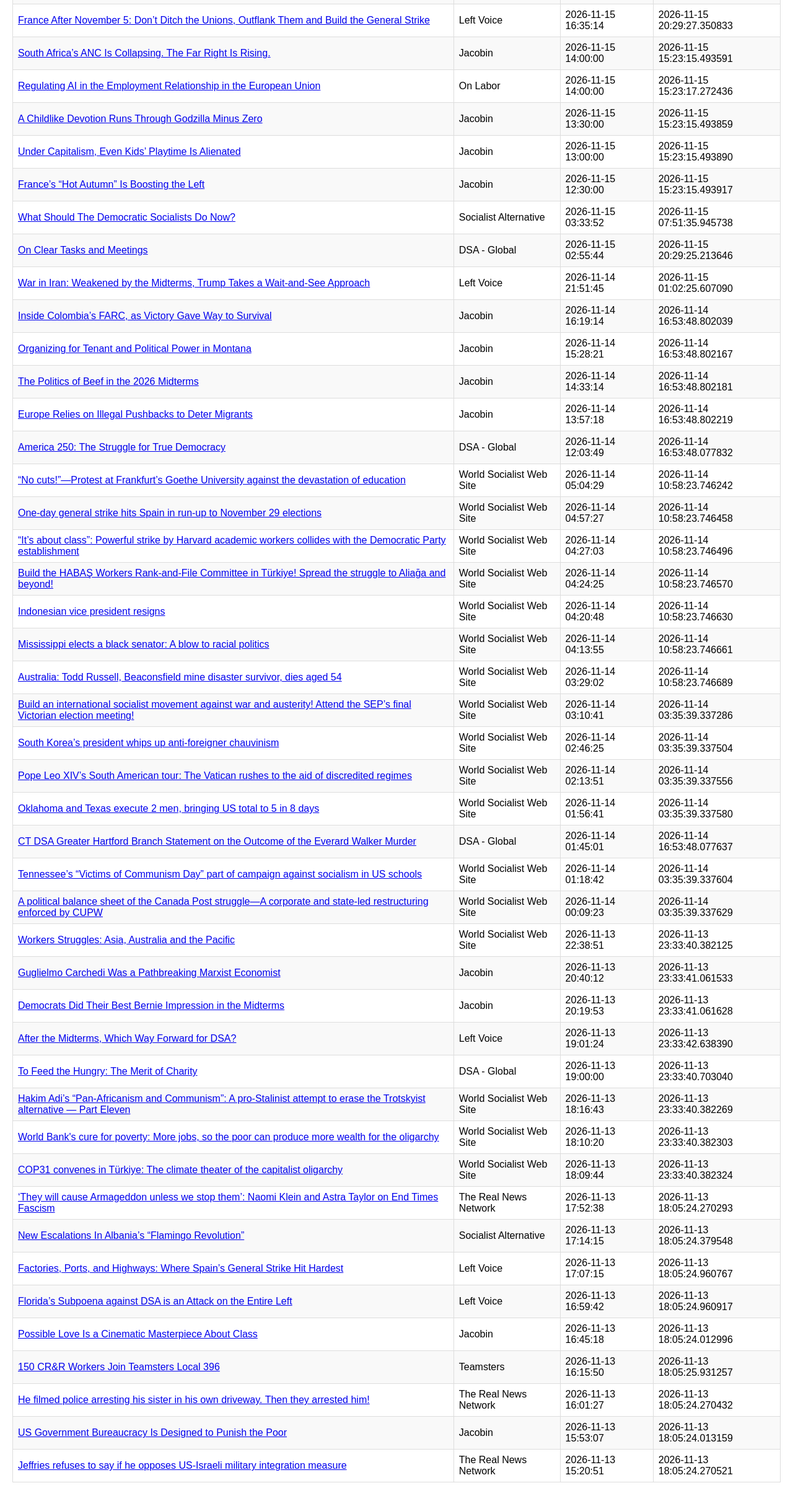
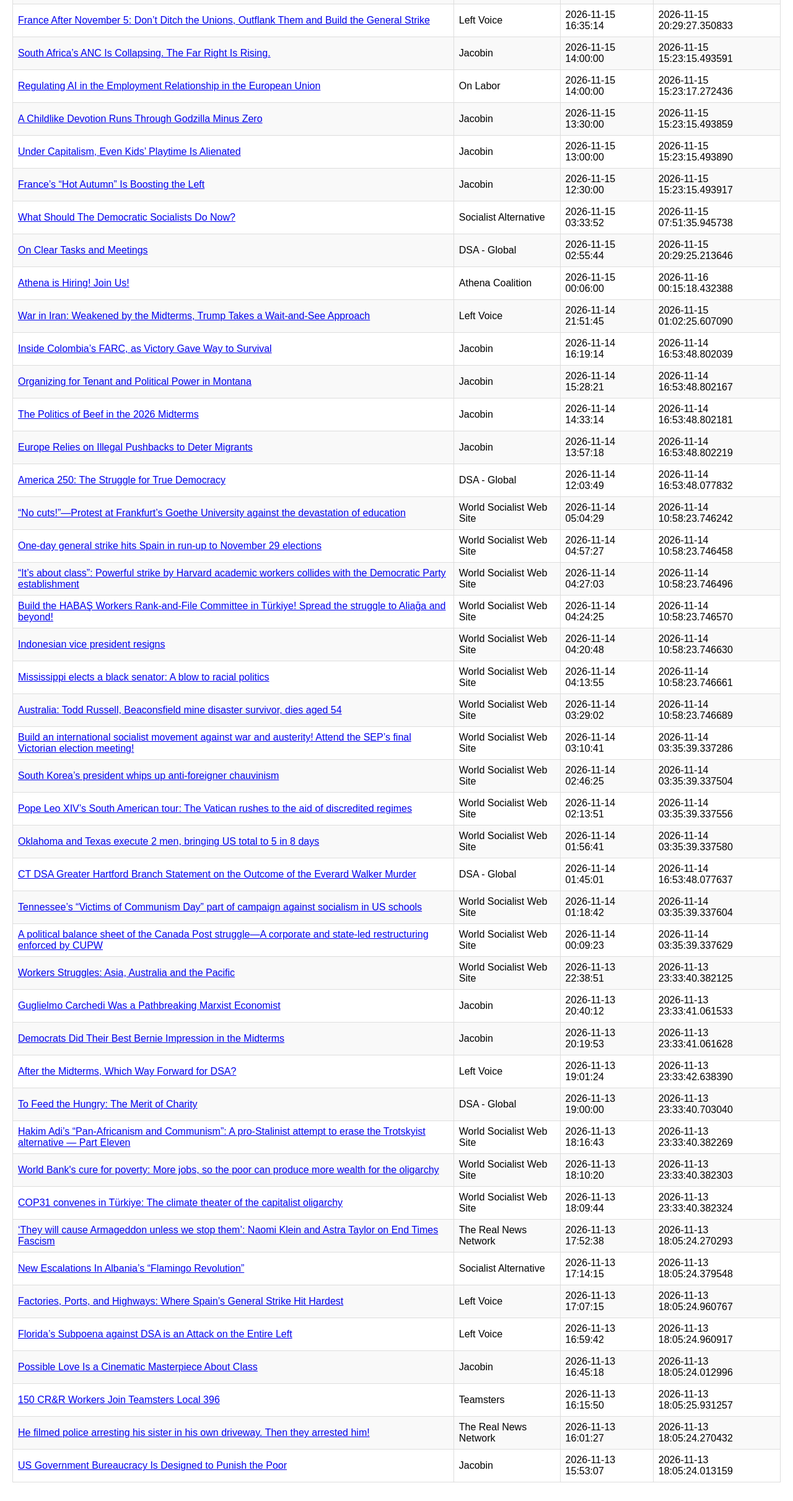
Before and after one commit to 007gravytrain/rss-monitor, a plain HTML site: page index.html in a window 1280 px wide. Shown: the part 2878-5300 px from the top of the page at 62% size. Drawn offline with Linux system fonts and the light colour scheme.

Commit message:
Update RSS results - 2026-11-16 00:15:20

```diff
--- a/index.html
+++ b/index.html
@@ -465,6 +465,13 @@
                 </tr>
 
                 <tr>
+                    <td><a href="https://athenaforall.org/news/job-openings/" target="_blank">Athena is Hiring! Join Us!</a></td>
+                    <td>Athena Coalition</td>
+                    <td>2026-11-15 00:06:00</td>
+                    <td>2026-11-16 00:15:18.432388</td>
+                </tr>
+
+                <tr>
                     <td><a href="https://www.leftvoice.org/war-in-iran-trump-midterms/" target="_blank">War in Iran: Weakened by the Midterms, Trump Takes a Wait-and-See Approach</a></td>
                     <td>Left Voice</td>
                     <td>2026-11-14 21:51:45</td>
@@ -716,13 +723,6 @@
                     <td>2026-11-13 18:05:24.013159</td>
                 </tr>
 
-                <tr>
-                    <td><a href="https://therealnews.com/jeffries-refuses-to-say-if-he-opposes-us-israeli-military-integration-measure" target="_blank">Jeffries refuses to say if he opposes US-Israeli military integration measure</a></td>
-                    <td>The Real News Network</td>
-                    <td>2026-11-13 15:20:51</td>
-                    <td>2026-11-13 18:05:24.270521</td>
-                </tr>
-
             </table>
         </body>
         </html>
```
Also changed, not shown: 1 other file.
